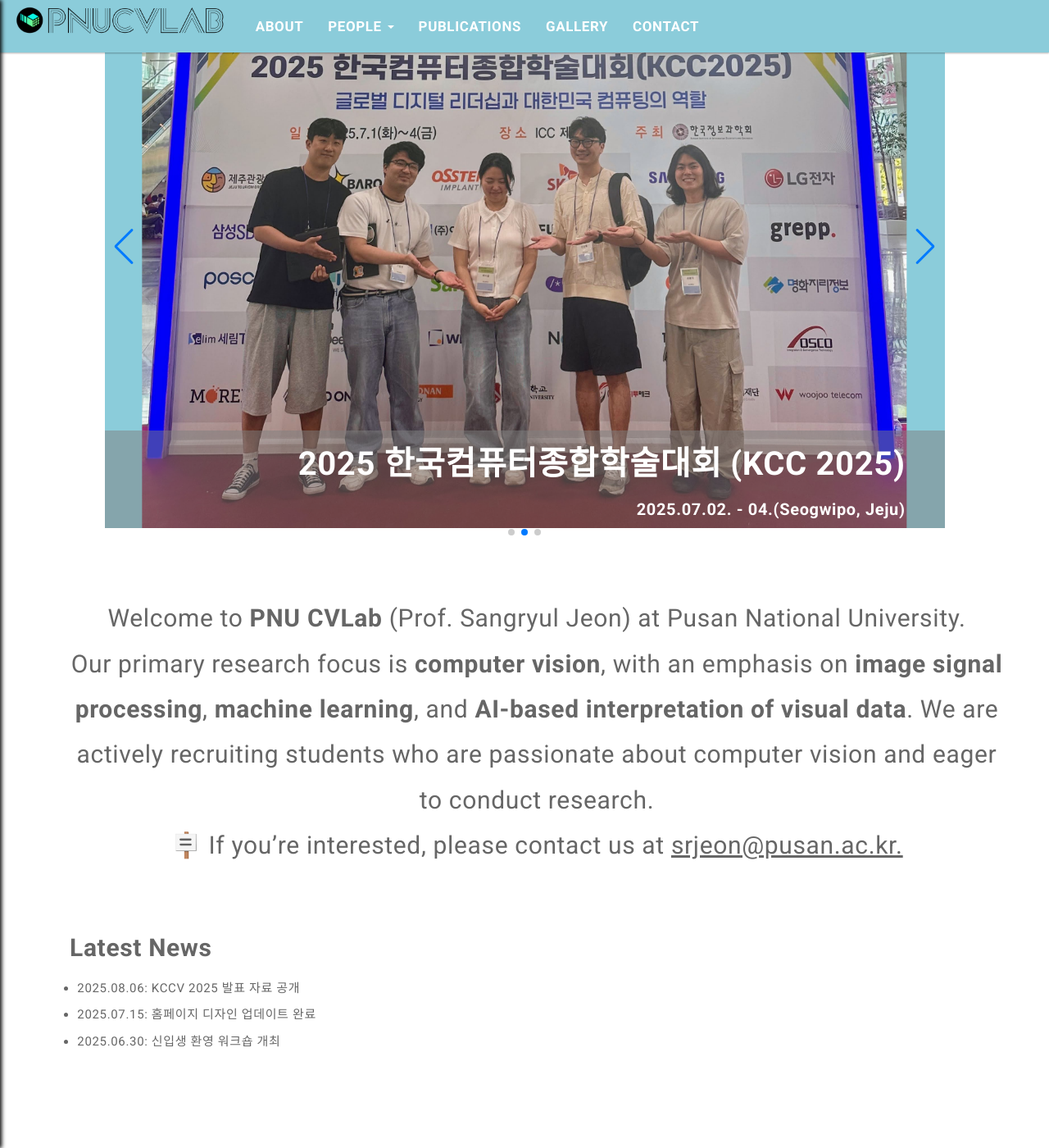
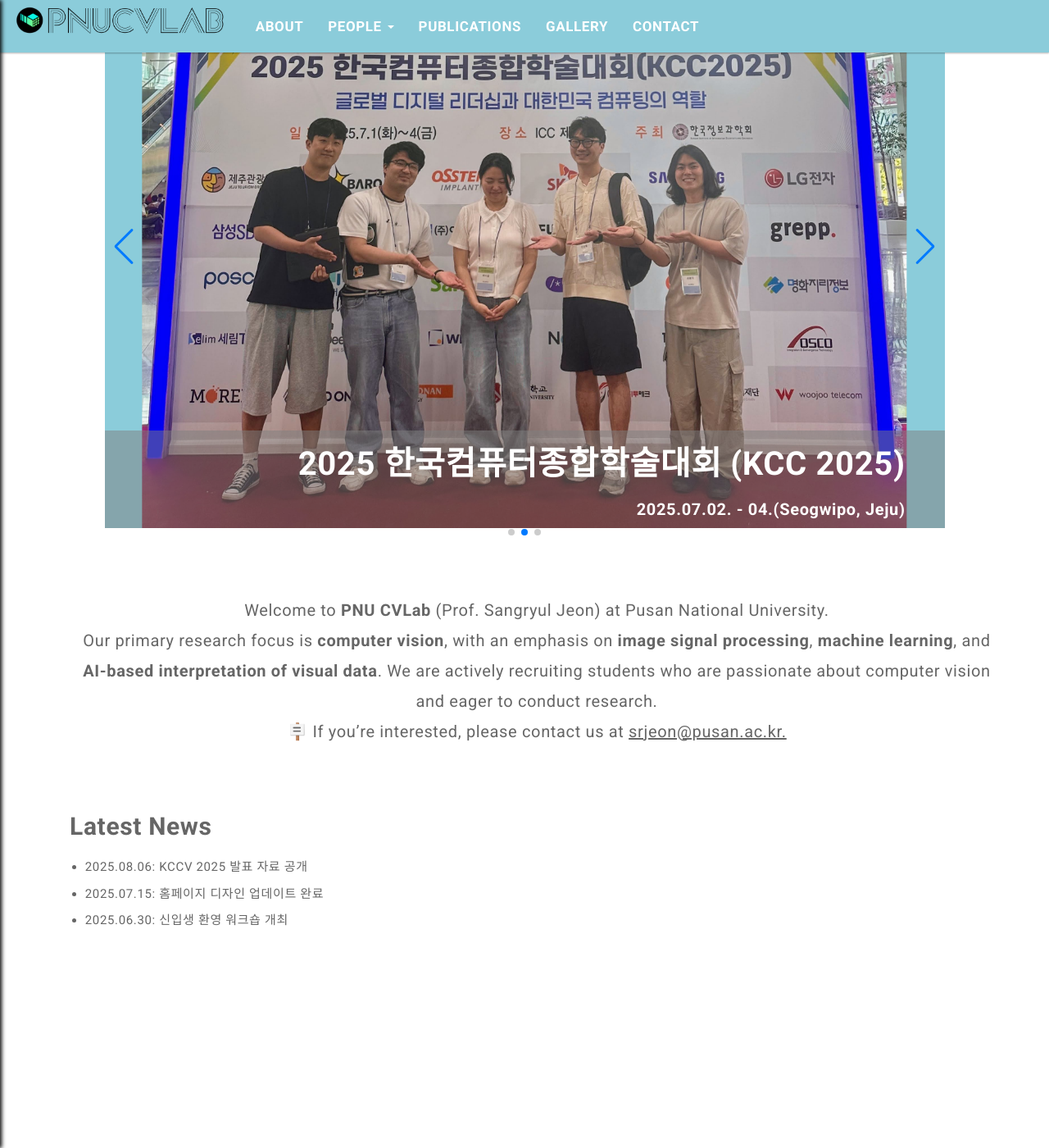
Before and after one commit to pnucvlab/pnucvlab.github.io, a Jekyll site: the page built from index.html, in a window 1280 px wide and 1400 px high, scrolled down 160 px. Shown: the whole window at 82% size. Built offline with Jekyll 4.4.1, drawn with Linux system fonts in a browser that asks for light colours; the list of posts is cut into pages by our own code.

Commit message:
edit Latest News

```diff
--- a/assets/css/main.css
+++ b/assets/css/main.css
@@ -294,7 +294,7 @@
 
   .news-list {
 	list-style: disc;
-	padding-left: 2em;
+	padding-left: 4em;
 	list-style-position: outside;
   }
 
@@ -396,13 +396,13 @@
 .home-intro {
   padding: 60px 0;
   text-align: center;
-  font-size: 30px;
+  font-size: 20px;
 }
 
 .bio-section {
 	display: flex;
 	align-items: flex-start;
-	margin-bottom: 40px;
+	margin-bottom: 35px;
 }
 
 .bio-section img.professor-image {
```
